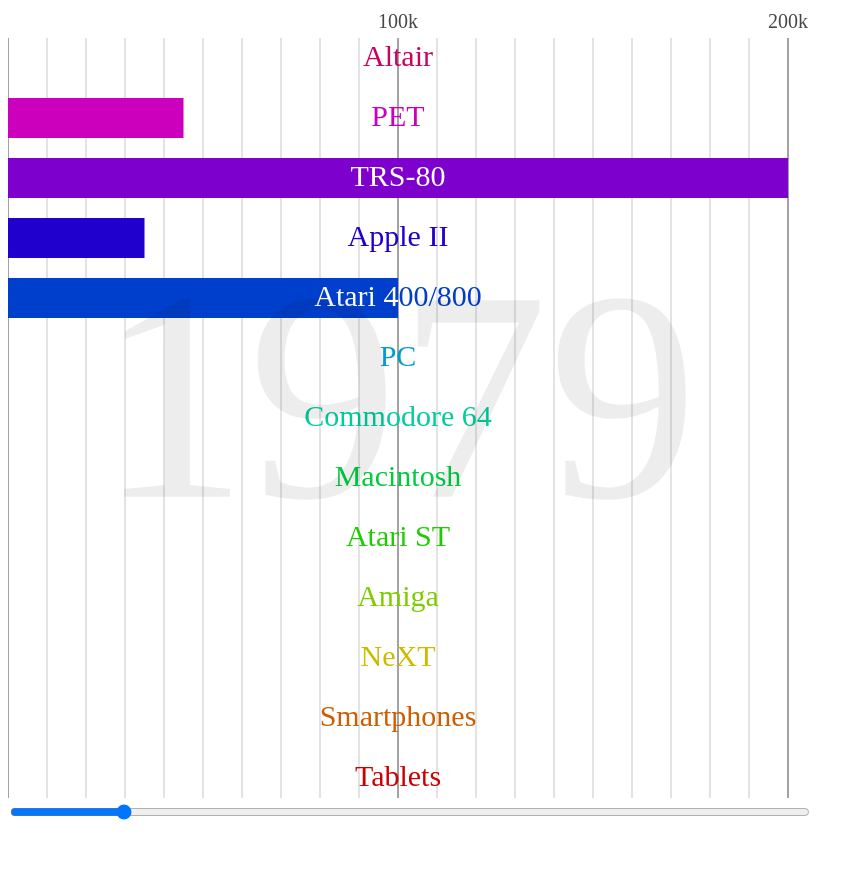
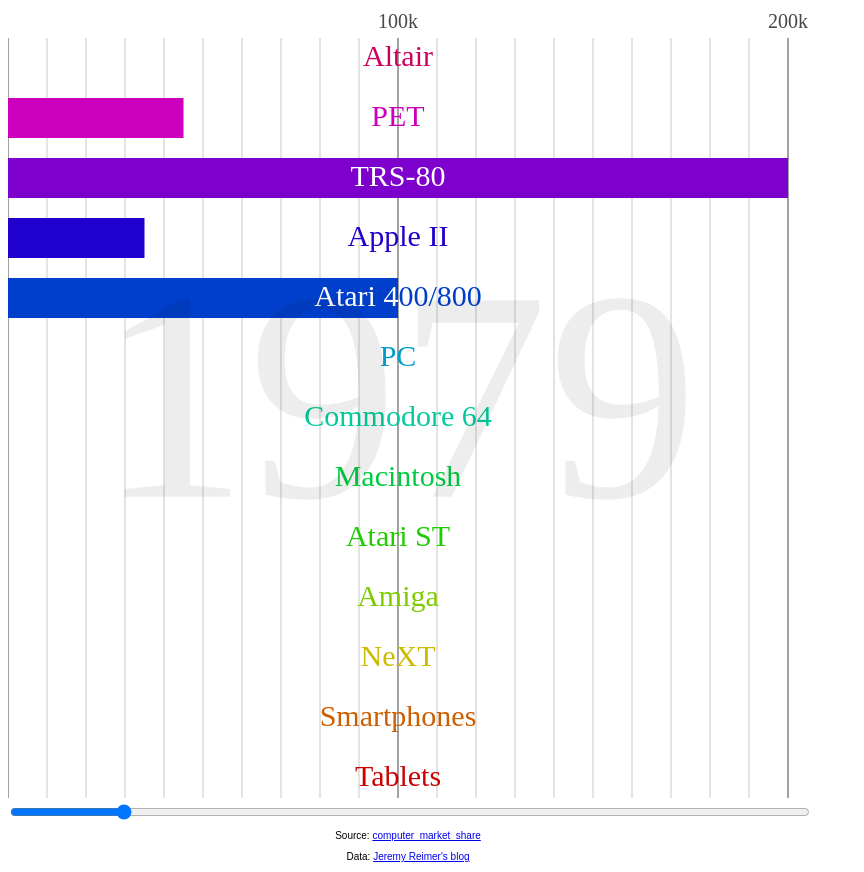
Before and after one commit to lkesteloot/computer_market_share, a plain HTML site: page index.html in a window 1280 px wide. Shown: the whole page, without its empty margins (0-864 px from the left). Before the commit the page ends 828 px from the top, so only its background shows below. Drawn offline with Linux system fonts and the light colour scheme.

Commit message:
Add attribution.

```diff
--- a/index.html
+++ b/index.html
@@ -7,6 +7,8 @@
     <body>
         <canvas id="graph" width="200" height="200"></canvas>
         <input id="yearSelector" type="range" min="1" max="100" value="50" class="slider">
+        <p class="source">Source: <a href="https://github.com/lkesteloot/computer_market_share">computer_market_share</a></p>
+        <p class="source">Data: <a href="http://jeremyreimer.com/m-item.lsp?i=137">Jeremy Reimer's blog</a></p>
         <script src="data.js?v=1"></script>
         <script src="code.js?v=2"></script>
     </body>
--- a/main.css
+++ b/main.css
@@ -3,3 +3,10 @@
     display: block;
     width: 800px;
 }
+
+p.source {
+    font-family: sans-serif;
+    font-size: 10px;
+    width: 800px;
+    text-align: center;
+}
```
